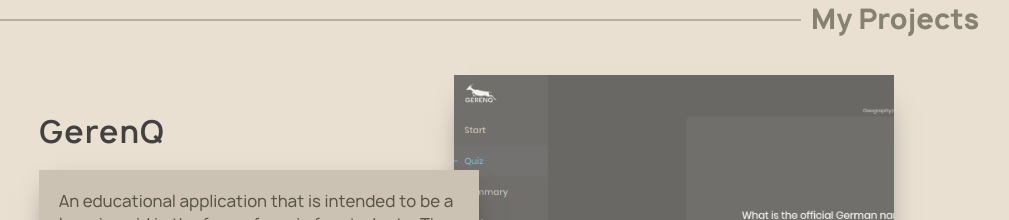
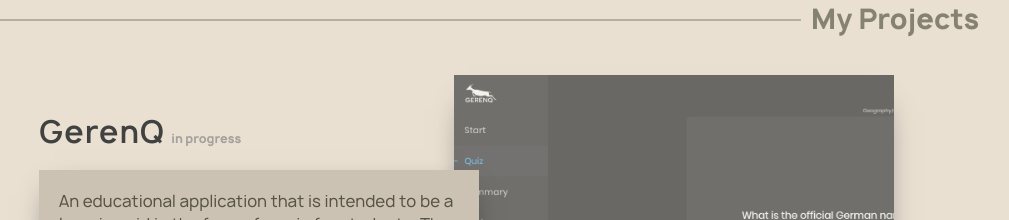
Before and after one commit to JRzankowski/personal-website, a React (Create React App) app: page / in a window 1280 px wide. Shown: the part 1660-1880 px from the top of the page, without its empty margins (161-1170 px from the left). Built offline with nearby package versions, Linux system fonts and the light colour scheme.

Commit message:
add "in progress" in sectionWork

```diff
--- a/src/components/PersonalWebsite.js
+++ b/src/components/PersonalWebsite.js
@@ -1,5 +1,4 @@
 import React, {Component} from 'react';
-import Fade from 'react-reveal/Fade';
 import Header from "./Header";
 import SectionStart from "./sectionStart";
 import SectionAbout from "./sectionAbout";
--- a/src/components/sectionAbout.js
+++ b/src/components/sectionAbout.js
@@ -1,6 +1,5 @@
 import React, {Component} from 'react';
 import myPhoto from '../assets/photo.png'
-import Slide from 'react-reveal/Slide';
 import Fade from 'react-reveal/Fade';
 
 
--- a/src/components/sectionWork.js
+++ b/src/components/sectionWork.js
@@ -19,6 +19,7 @@
                                                    github={value.github}
                                                    live={value.live}
                                                    key={index}
+                                                   status={value.status}
                         />
                     })
                 }
--- a/src/components/sectionWorkProject.js
+++ b/src/components/sectionWorkProject.js
@@ -19,7 +19,6 @@
         } else {
             photo = chessReact
         }
-        console.log(this.props.live)
         return (
             <Fade bottom>
                 <div className="work__container">
@@ -27,7 +26,7 @@
                         <div className="project-box__mask"/>
                         <div className="project-box__container">
                             <h4 className='project-box__heading project-title'>
-                                <a href='/'>{this.props.name}</a>
+                                <a href='/'>{this.props.name}</a> <span>{this.props.status === "in progress" ? "in progress" : null}</span>
                             </h4>
                             <div className="project-box__description project-description">
                                 <p className='project-box__description--text'>
--- a/src/scss/sectionWork.scss
+++ b/src/scss/sectionWork.scss
@@ -142,6 +142,10 @@
             color: $color-font-highlighted;
           }
         }
+        span{
+          font-size: 12px;
+          color: rgba(137, 137, 137, 0.73);;
+        }
       }
 
       &__description {
```
